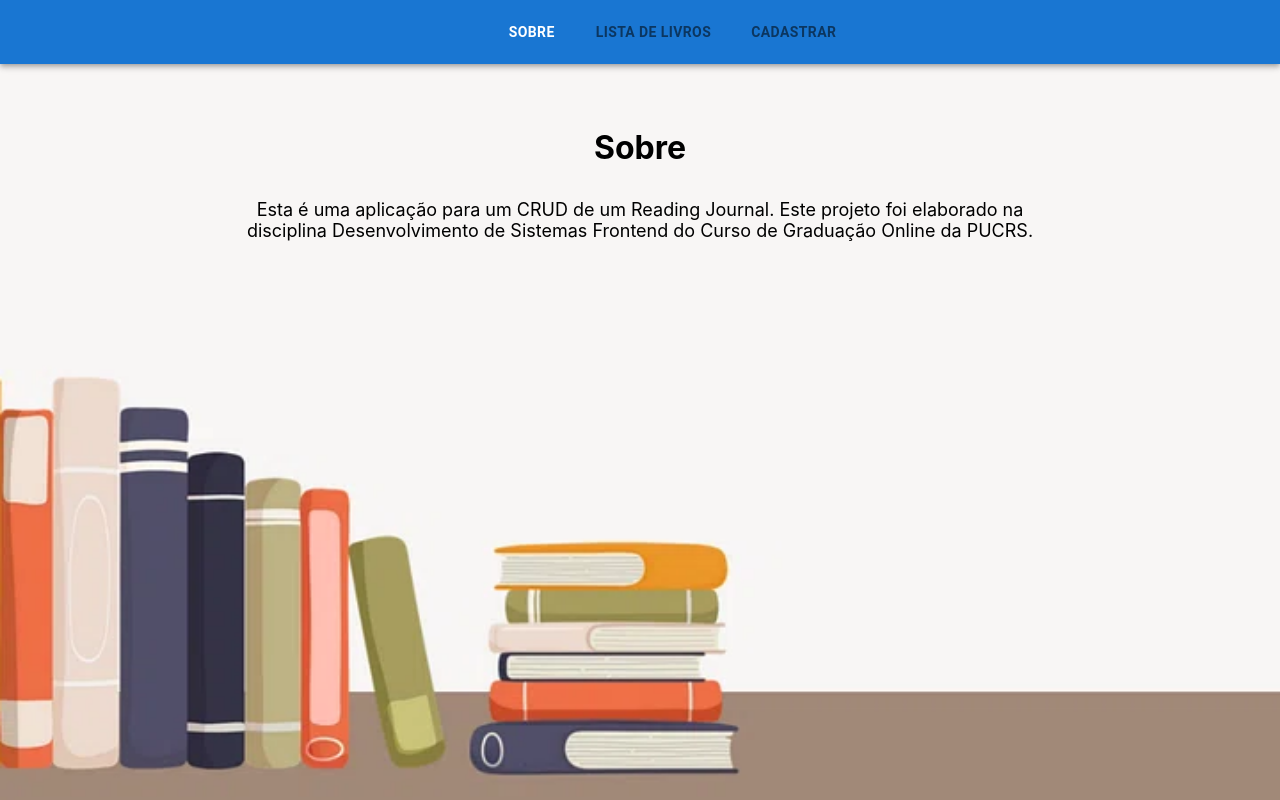
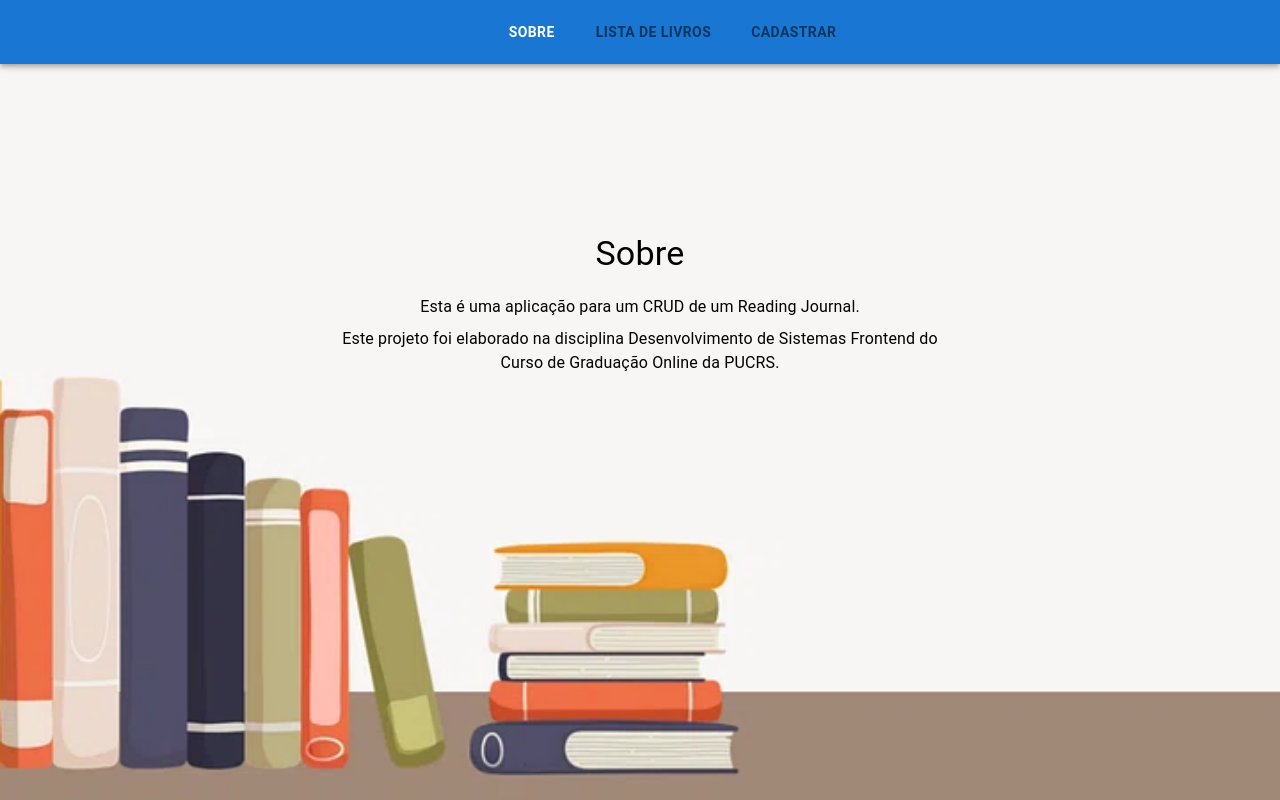
Before and after one commit to WilliamNovak/READING-JOURNAL, a React (Create React App) app: page /about in a window 1280 px wide. Built offline with nearby package versions, Linux system fonts and the light colour scheme; some icons are missing.

Commit message:
style about page

```diff
--- a/src/components/About/About.js
+++ b/src/components/About/About.js
@@ -1,13 +1,42 @@
 import React from "react";
+import { Typography, Container, Box } from "@mui/material";
 
 // Página ilustrativa com informacoes sobre o sistema
 const About = () => {
-    return (
-        <div>
-            <h1>Sobre</h1>
-            <p style={{width: "800px", margin: "auto"}}>Esta é uma aplicação para um CRUD de um Reading Journal. Este projeto foi elaborado na disciplina Desenvolvimento de Sistemas Frontend do Curso de Graduação Online da PUCRS.</p>
-        </div>
-    );
-}
+  return (
+    <Container maxWidth="md">
+      <Box
+        sx={{
+          display: "flex",
+          flexDirection: "column",
+          alignItems: "center",
+          justifyContent: "center",
+          minHeight: "60vh"
+        }}
+      >
+        <Typography variant="h4" gutterBottom>
+          Sobre
+        </Typography>
+        <Typography variant="body1"
+          sx={{
+            maxWidth: "600px",
+            marginTop: "0.5rem"
+          }}
+        >
+          Esta é uma aplicação para um CRUD de um Reading Journal.
+        </Typography>
+        <Typography variant="body1"
+          sx={{
+            maxWidth: "600px",
+            marginTop: "0.5rem"
+          }}
+        >
+          Este projeto foi elaborado na disciplina Desenvolvimento de Sistemas
+          Frontend do Curso de Graduação Online da PUCRS.
+        </Typography>
+      </Box>
+    </Container>
+  );
+};
 
 export default About;
```
